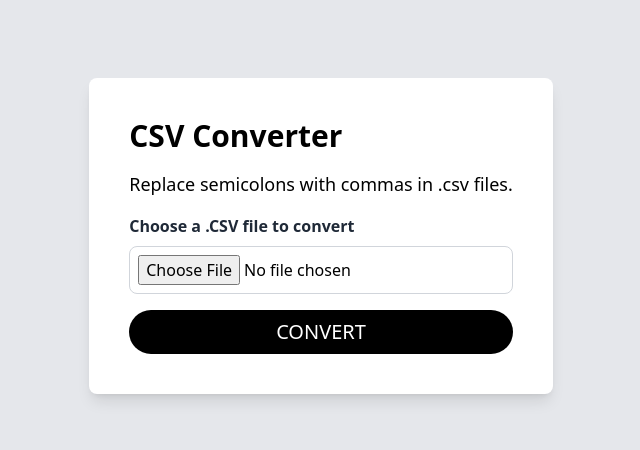
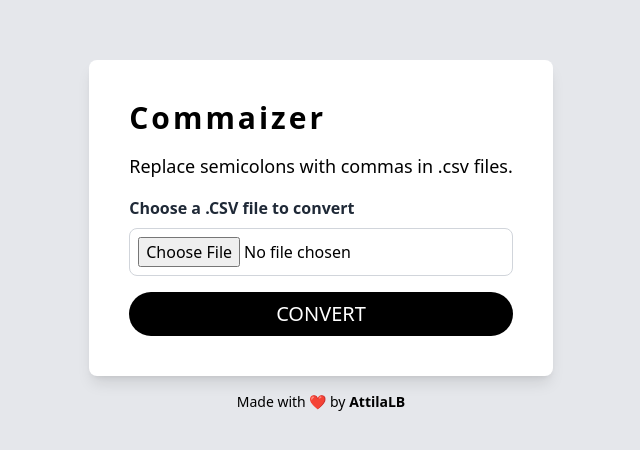
Before and after one commit to attilalb/commaizer, a React (Vite) app: page / in a window 1280 px wide. Shown: the part 164-614 px from the top of the page, without its empty margins (319-959 px from the left). Built offline with nearby package versions, Linux system fonts and the light colour scheme.

Commit message:
add footer

```diff
--- a/src/App.tsx
+++ b/src/App.tsx
@@ -24,7 +24,7 @@ const CsvConverter = () => {
   return (
     <div className="flex flex-col items-center justify-center h-screen bg-gray-200">
       <div className="bg-white p-10 rounded-lg shadow-lg">
-        <h1 className="text-3xl font-bold mb-4">CSV Converter</h1>
+        <h1 className="text-3xl font-bold mb-4 tracking-widest">Commaizer</h1>
         <p className="text-lg mb-4">
           Replace semicolons with commas in .csv files.
         </p>
@@ -58,6 +58,14 @@ const CsvConverter = () => {
           </div>
         )}
       </div>
+      <footer className="mx-auto mt-4">
+        <p className="text-sm">
+          Made with ❤ by{' '}
+          <a href="https://github.com/attilalb/" className="font-bold ">
+            AttilaLB
+          </a>{' '}
+        </p>
+      </footer>
     </div>
   );
 };
```
Also changed, not shown: 1 other file (tests, documents, lock files or other folders).
